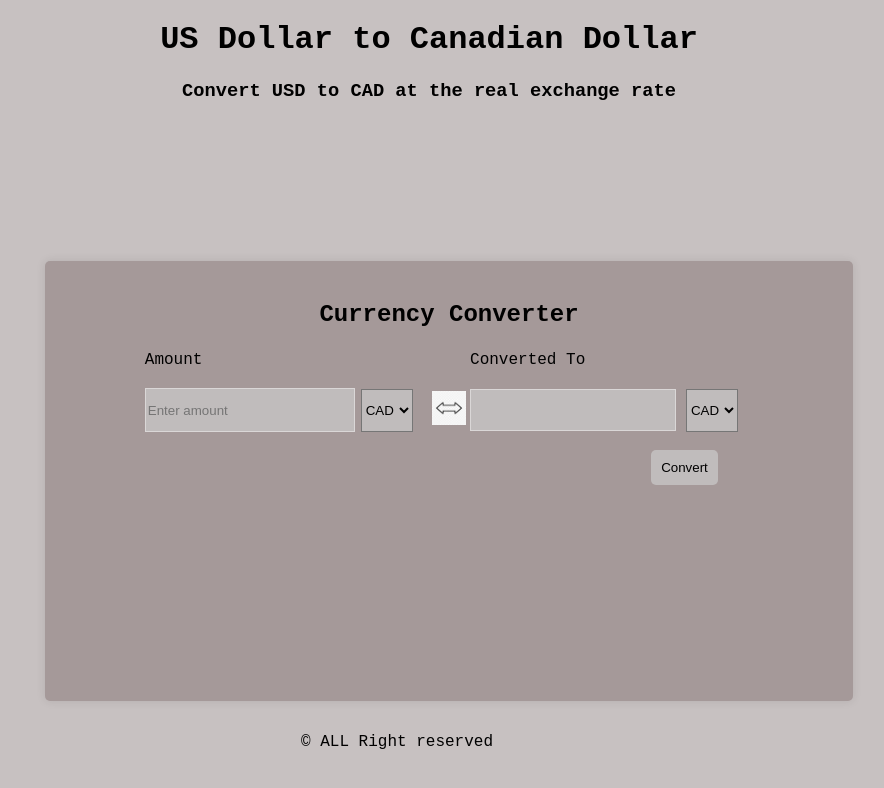
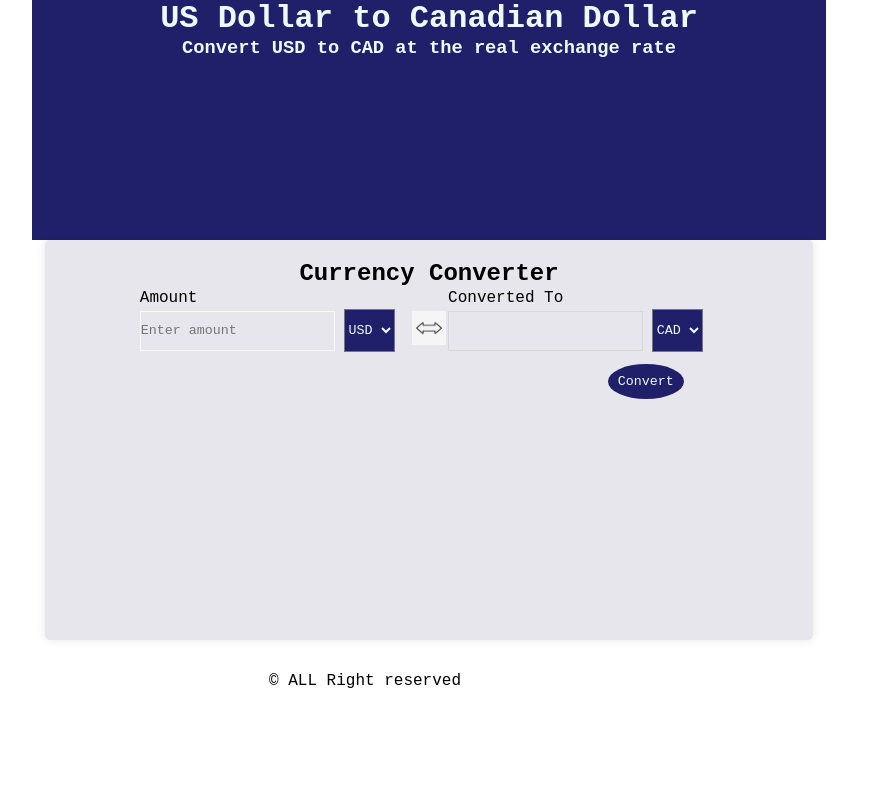
Before and after one commit to rasiksilwal013/JS_Assignment-2-3, a plain HTML site: page index.html in a window 1280 px wide. Shown: the whole page, without its empty margins (211-1095 px from the left). Drawn offline with Linux system fonts and the light colour scheme.

Commit message:
changed css

```diff
--- a/index.html
+++ b/index.html
@@ -11,7 +11,7 @@
 
     <!-- External JavaScript file conversion -->
     <script src="js/script.js"></script>
-     <title>Currency Converter</title>
+    <title>Currency Converter</title>
 </head>
 
 <body>
@@ -43,8 +43,9 @@
 
                 <td width="9%">
                     <select id="fromCurrency">
+                        <option value="USD">USD</option>
                         <option value="CAD">CAD</option>
-                        <option value="USD">USD</option>
+
                     </select>
                 </td>
 
@@ -52,7 +53,9 @@
                 <td width="6%"><img src="images/arrow.jpg" alt=""></td>
 
                 <!-- Displaying the converted result -->
-                <td width="38%"><p id="result"></p></td>
+                <td width="38%">
+                    <p id="result"></p>
+                </td>
 
                 <!-- Dropdown for selecting 'To' currency -->
                 <td width="9%">
--- a/style.css
+++ b/style.css
@@ -1,16 +1,19 @@
 /* Resetting default styles and setting the overall appearance */
-body {
+*{
     margin: 0;
     padding: 0;
-    background-color: #c7c1c1;
     box-sizing: border-box;
     font-family: 'Courier New', Courier, monospace;
 }
 
 /* Styling for the header section */
 header {
-    width: 100%;
+    width: 62%;
     height: 30vh;
+    margin-left: 19%;
+    background-color: rgb(32, 32, 106);
+    color: aliceblue;
+    justify-content: center;
     text-align: center;
 }
 
@@ -19,7 +22,7 @@ section {
     width: 60%;
     height: 50vh;
     margin-left: 20%;
-    background-color: #a59999;
+    background-color: rgb(230, 230, 236);
     padding: 20px;
     border-radius: 5px;
     box-shadow: 0 0 10px rgba(0, 0, 0, 0.1);
@@ -45,8 +48,8 @@ img {
 input {
     width: 90%;
     height: 40px;
-    background-color: #c0bcbc;
-    border: 1px solid rgb(218, 215, 215);
+    background-color:  rgb(230, 230, 236);
+    border: 1px solid rgb(249, 247, 247);
 }
 
 /* Styling for select dropdowns */
@@ -54,7 +57,8 @@ select {
     width: 100%;
     height: 43px;
     margin-left: -15px;
-    background-color: #c0bcbc;
+    background-color:rgb(32, 32, 106);
+    color: aliceblue;
 }
 
 /* Styling for paragraphs */
@@ -62,16 +66,18 @@ p {
     width: 90%;
     height: 40px;
     border: 1px solid rgb(218, 215, 215);
-    background-color: #c0bcbc;
+    background-color: rgb(230, 230, 236);
     text-align: center;
 }
 
 /* Styling for buttons */
 button {
-    background-color: #c0bcbc;
+    background-color:rgb(32, 32, 106);
+    color: aliceblue;
     padding: 10px;
     border: none;
-    border-radius: 5px;
+    border-radius: 50%;
+    margin-top: 10px;
     cursor: pointer;
     float: right;
     margin-right: 15%;
```
Also changed, not shown: images/can.jpg (added).
